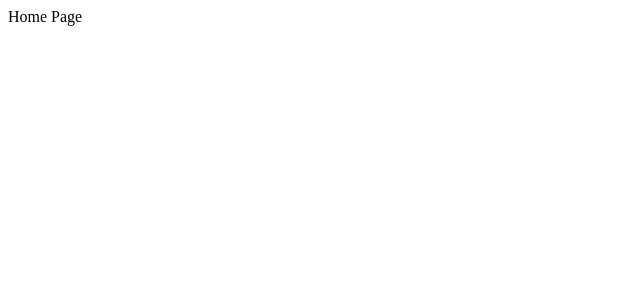
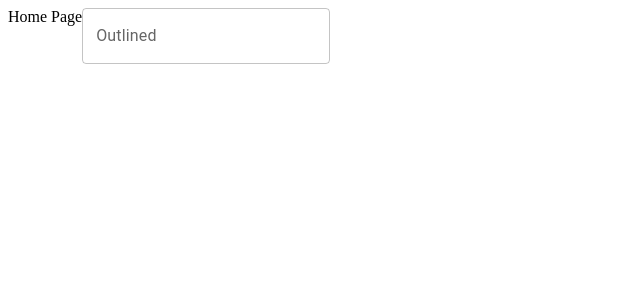
Before and after one commit to applefung/frontend-medihome-web, a Next.js app: page /home in a window 1280 px wide. Shown: the top 300 px of the page, without its empty margins (0-640 px from the left). Built offline with nearby package versions, Linux system fonts and the light colour scheme.

Commit message:
add text field

```diff
--- a/lint-staged.config.js
+++ b/lint-staged.config.js
@@ -1,5 +1,5 @@
 module.exports = {
     '*.ts?(x)': () => 'tsc --project tsconfig.json --noEmit',
     '*.(ts|js)?(x)': ['prettier --write', 'eslint'],
-    // '*.{scss,css}': ['prettier --write'],
+    '*.{scss,css}': ['prettier --write'],
   };
--- a/package.json
+++ b/package.json
@@ -9,6 +9,9 @@
     "prepare": "husky install"
   },
   "dependencies": {
+    "@emotion/react": "^11.7.1",
+    "@emotion/styled": "^11.6.0",
+    "@mui/material": "^5.3.0",
     "next": "12.0.8",
     "react": "17.0.2",
     "react-dom": "17.0.2"
--- a/src/pages/home/index.tsx
+++ b/src/pages/home/index.tsx
@@ -1,7 +1,13 @@
 import type { NextPage } from "next";
+import TextField from "@mui/material/TextField";
 
 const Home: NextPage = () => {
-  return <div>Home Page</div>;
+  return (
+    <div>
+      Home Page
+      <TextField id="outlined-basic" label="Outlined" variant="outlined" />
+    </div>
+  );
 };
 
 export default Home;
```
Also changed, not shown: 1 other file (tests, documents, lock files or other folders).
